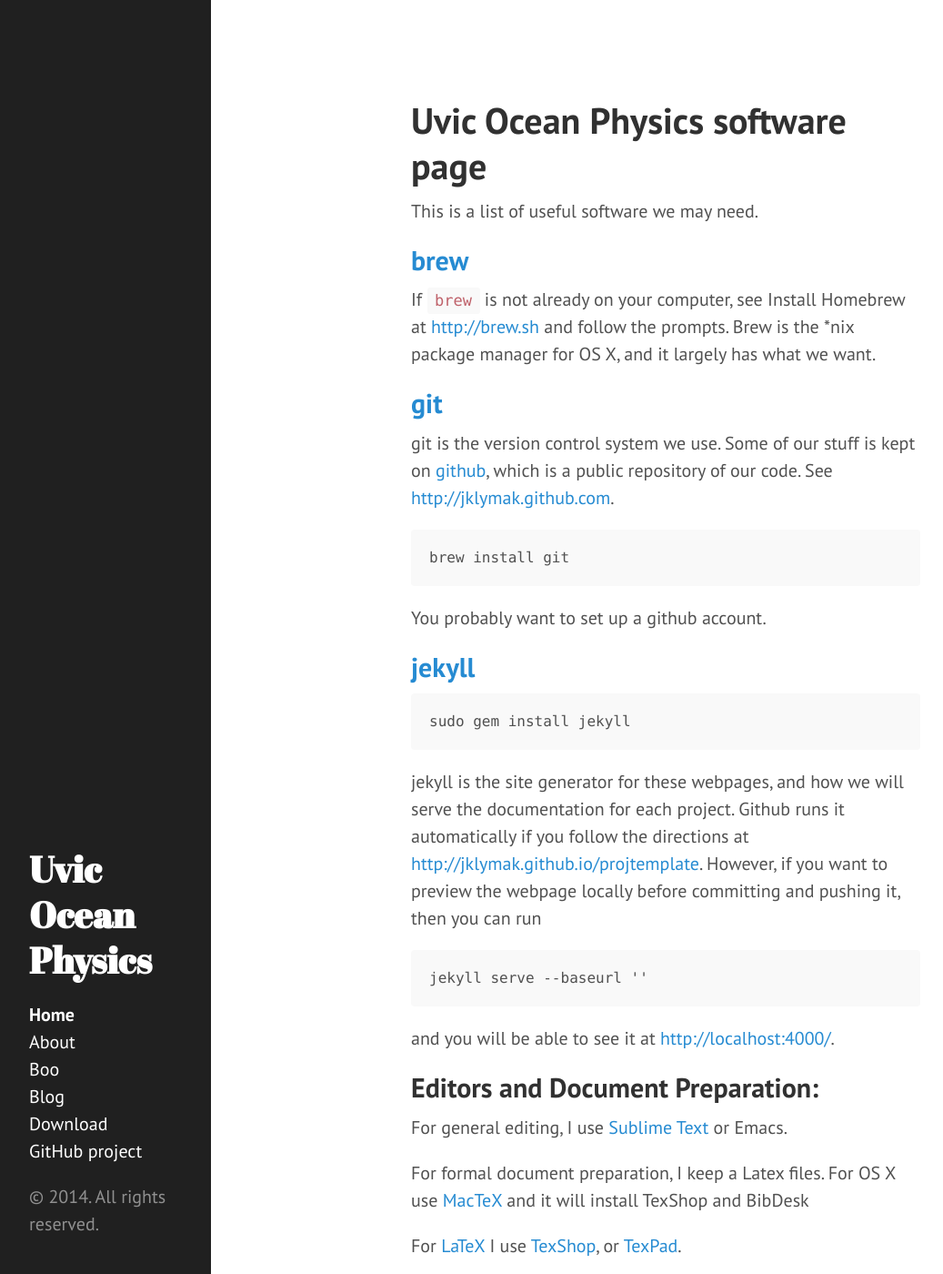
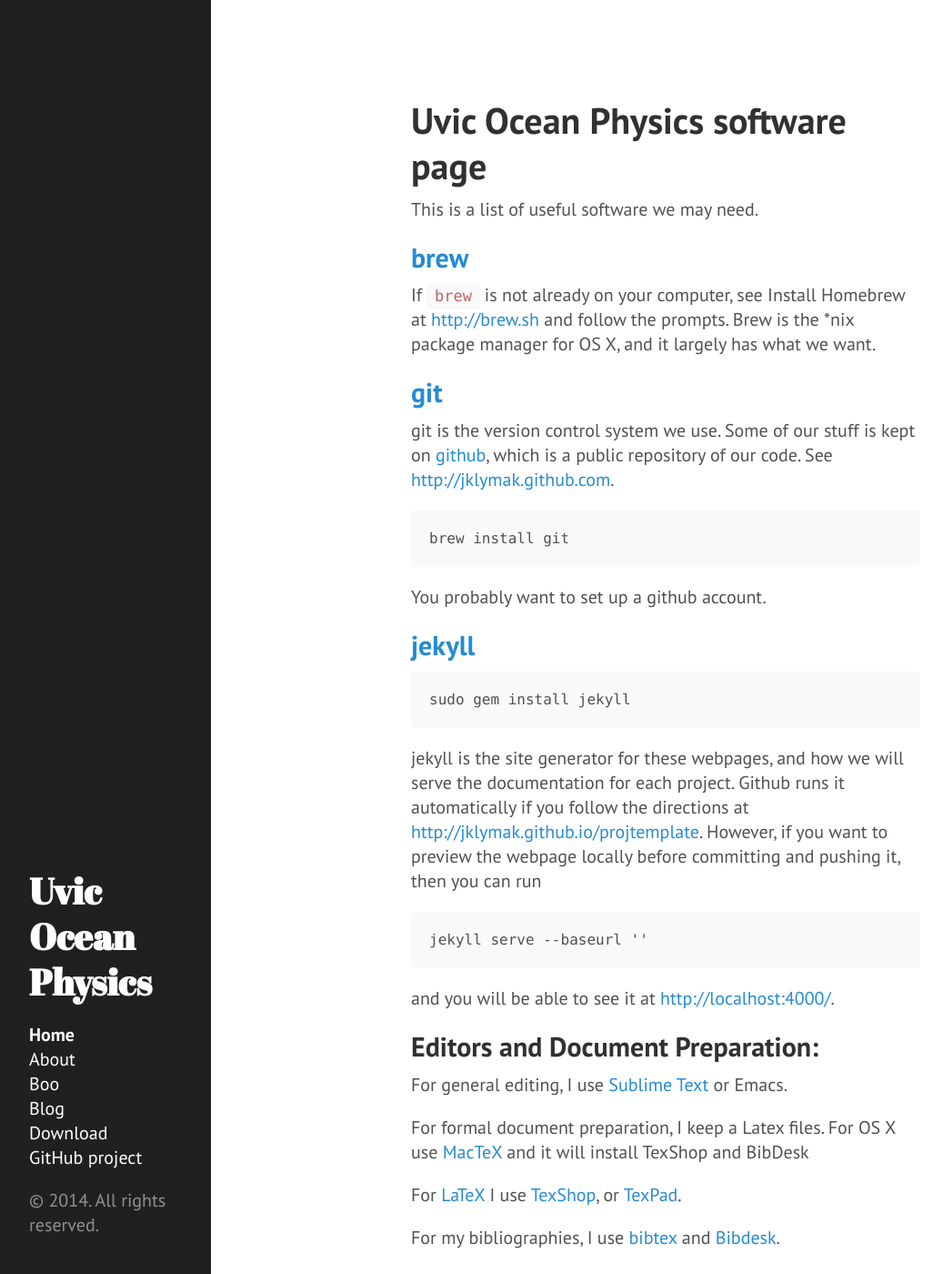
Before and after one commit to jklymak/jklymak.github.io, a Jekyll site: the page built from index.md, in a window 1280 px wide and 1400 px high. Shown: the whole window at 91% size, without its empty margins (8-1045 px from the left). Built offline with Jekyll 4.4.1, drawn with Linux system fonts in a browser that asks for light colours; Markdown is read by kramdown in place of the engine named in the settings.

Commit message:
Fixed poole.css Smaller fonts

```diff
--- a/public/css/poole.css
+++ b/public/css/poole.css
@@ -49,12 +49,12 @@
 
 html {
   font-family: "Helvetica Neue", Helvetica, Arial, sans-serif;
-  font-size: 16px;
-  line-height: 1.5;
+  font-size: 14px;
+  line-height: 1.35;
 }
 @media (min-width: 38rem) {
   html {
-    font-size: 20px;
+    font-size: 16px;
   }
 }
 
```
